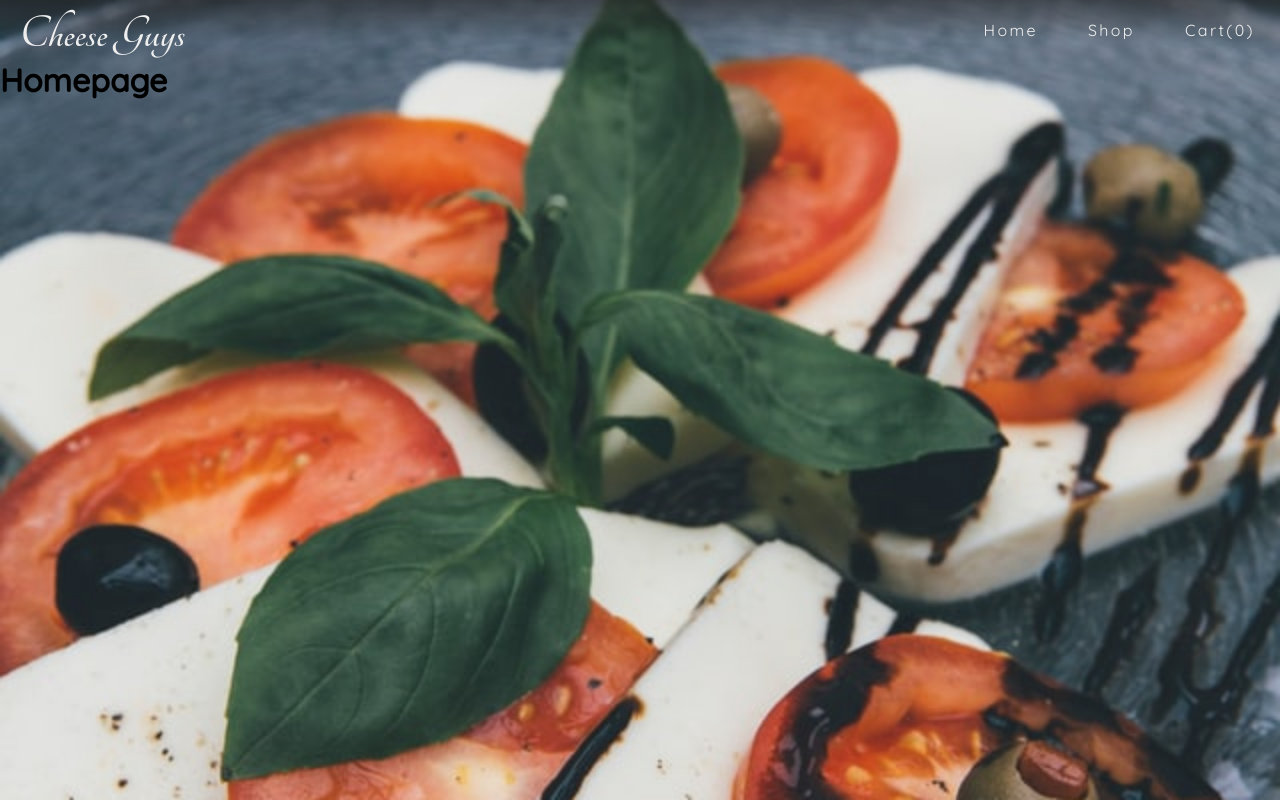
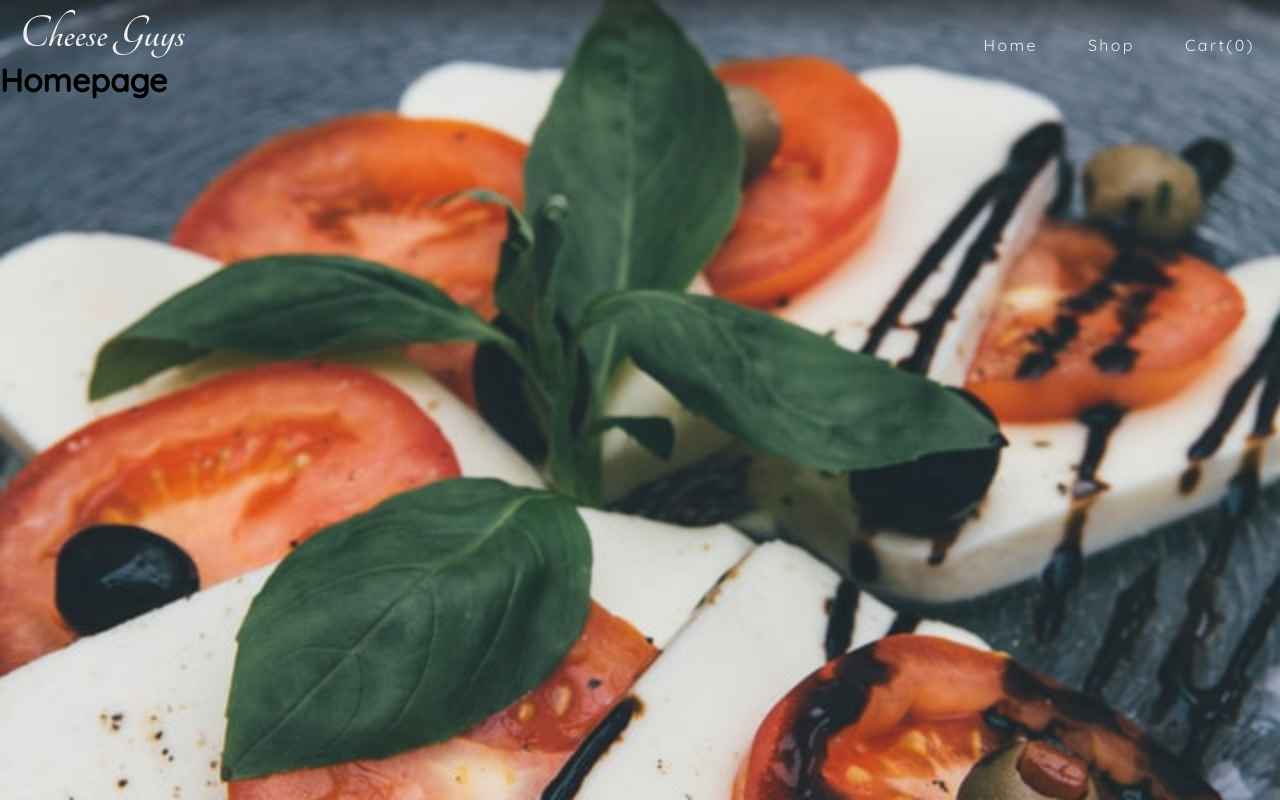
Before and after one commit to nsars19/shopping-cart, a React (Create React App) app: page / in a window 1280 px wide. Built offline with nearby package versions, Linux system fonts and the light colour scheme.

Commit message:
position nav-items container, add top distance

```diff
--- a/src/styles/Nav.css
+++ b/src/styles/Nav.css
@@ -7,7 +7,10 @@
   align-items: center;
   background: linear-gradient(to bottom, #2229, transparent 70%)
 }
-
+.nav-items {
+  position: relative;
+  top: 15px;
+}
 .nav-items > .nav-item {
   font-family: 'Quicksand', sans-serif;
   font-size: 16px;
```
